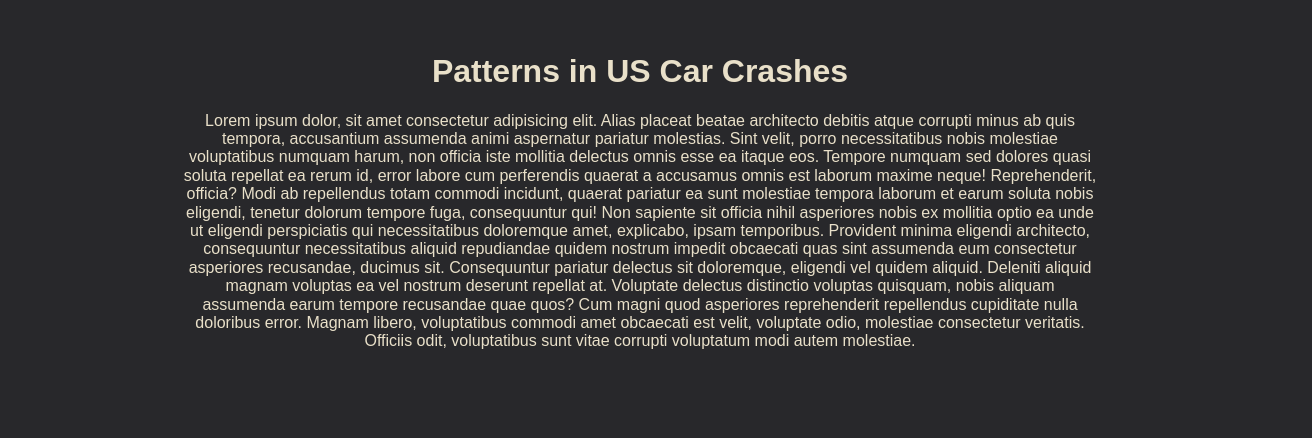
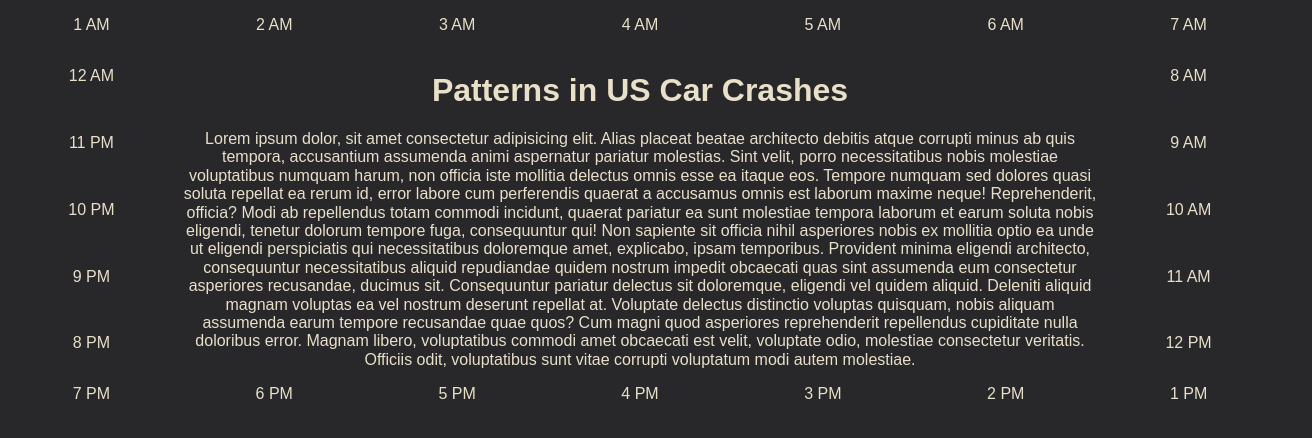
Before and after one commit to Frenchy387/vis2, a plain HTML site: page index.html in a window 1280 px wide. Shown: the whole page, 1312 px wide, since content can reach past the window. Drawn offline with nearby package versions, Linux system fonts and the light colour scheme; a script that the page names is missing.

Commit message:
Update index.html

```diff
--- a/index.html
+++ b/index.html
@@ -14,22 +14,46 @@
 <body>
 
     <div class = "grid_topbottom">
+        <div class = "waffle_title"> 1 AM
             <div id="waffle1" class="vis-container"></div>
+        </div>
+        <div class = "waffle_title"> 2 AM
             <div id="waffle2" class="vis-container"></div>
+        </div>
+        <div class = "waffle_title"> 3 AM
             <div id="waffle3" class="vis-container"></div>
+        </div>
+        <div class = "waffle_title"> 4 AM
             <div id="waffle4" class="vis-container"></div>
+        </div>
+        <div class = "waffle_title"> 5 AM
             <div id="waffle5" class="vis-container"></div>
+        </div>
+        <div class = "waffle_title"> 6 AM
             <div id="waffle6" class="vis-container"></div>
+        </div>
+        <div class = "waffle_title"> 7 AM
             <div id="waffle7" class="vis-container"></div>
+        </div>
     </div>
 
     <div class = "grid_middle">
         <div class = "nested">
+            <div class = "waffle_title"> 12 AM
                 <div id="waffle24" class="vis-container"></div>
+            </div>
+            <div class = "waffle_title"> 11 PM
                 <div id="waffle23" class="vis-container"></div>
+            </div>
+            <div class ="waffle_title"> 10 PM
                 <div id="waffle22" class="vis-container"></div>
+            </div>
+            <div class = "waffle_title"> 9 PM
                 <div id="waffle21" class="vis-container"></div>
+            </div>
+            <div class = "waffle_title"> 8 PM
                 <div id="waffle20" class="vis-container"></div>
+            </div>
         </div>
 
         <div class = "Middle_Info">
@@ -40,22 +64,46 @@
         </div>
 
         <div class = "nested">
+            <div class = "waffle_title"> 8 AM
                 <div id="waffle8" class="vis-container"></div>
+            </div>
+            <div class = "waffle_title"> 9 AM
                 <div id="waffle9" class="vis-container"></div>
+            </div>
+            <div class = "waffle_title"> 10 AM
                 <div id="waffle10" class="vis-container"></div>
+            </div>
+            <div class = "waffle_title"> 11 AM
                 <div id="waffle11" class="vis-container"></div>
+            </div>
+            <div class ="waffle_title"> 12 PM
                 <div id="waffle12" class="vis-container"></div>
+            </div>
         </div>
     </div>
 
     <div class = "grid_topbottom">
+        <div class = "waffle_title"> 7 PM
             <div id="waffle19" class="vis-container"></div>
+        </div>
+        <div class = "waffle_title"> 6 PM
             <div id="waffle18" class="vis-container"></div>
+        </div>
+        <div class = "waffle_title"> 5 PM
             <div id="waffle17" class="vis-container"></div>
+        </div>
+        <div class = "waffle_title"> 4 PM
             <div id="waffle16" class="vis-container"></div>
+        </div>
+        <div class = "waffle_title"> 3 PM
             <div id="waffle15" class="vis-container"></div>
+        </div>
+        <div class = "waffle_title"> 2 PM
             <div id="waffle14" class="vis-container"></div>
+        </div>
+        <div class = "waffle_title"> 1 PM
             <div id="waffle13" class="vis-container"></div>
+        </div>
     </div>
 
     <script type="text/javascript">
```
Lines whose indentation alone changed are shown as unchanged.
